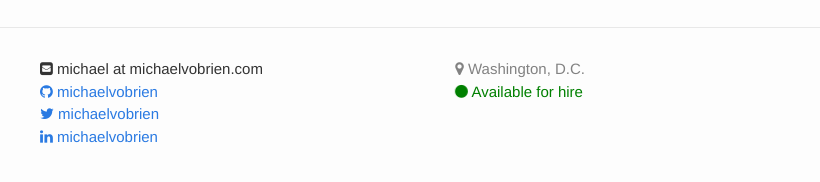
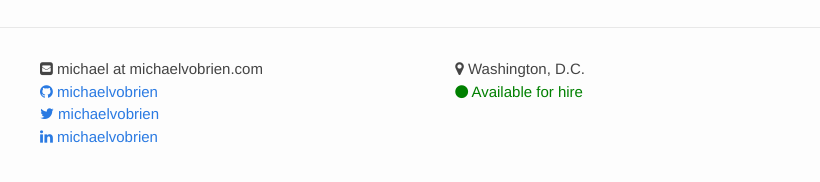
Before and after one commit to michaelvobrien/michaelvobrien.github.io, a plain HTML site: page index.html in a window 1280 px wide. Shown: the part 350-532 px from the top of the page, 230-1050 px from the left. Drawn offline with Linux system fonts and the light colour scheme.

Commit message:
Update footer

```diff
--- a/index.html
+++ b/index.html
@@ -92,7 +92,7 @@ lifestyle, and writing software for the Japanese language.</p>
 
       <div class="footer-col footer-col-1">
         <ul class="social-media-list">
-          <li style="color: #333"><i class="fa fa-envelope-square"></i> michael at michaelvobrien.com</li>
+          <li style="color: #444"><i class="fa fa-envelope-square"></i> michael at michaelvobrien.com</li>
 
 
           <li>
@@ -124,9 +124,9 @@ lifestyle, and writing software for the Japanese language.</p>
 
       <div class="footer-col footer-col-3">
         <ul class="contact-list">
-          <li><i class="fa fa-map-marker"></i> Washington, D.C.</li>
+          <li style="color: #444"><i class="fa fa-map-marker"></i> Washington, D.C.</li>
 
-          <li><a href="/bio" style="color: green"><i class="fa fa-spin fa-circle"></i> Available for hire</a></li>
+          <li><a href="/bio" style="color: green"><i class="fa fa-circle"></i> Available for hire</a></li>
 
         </ul>
       </div>
```
Also changed, not shown: 404.html (+3 -3 lines), bio/index.html (+3 -3 lines).
